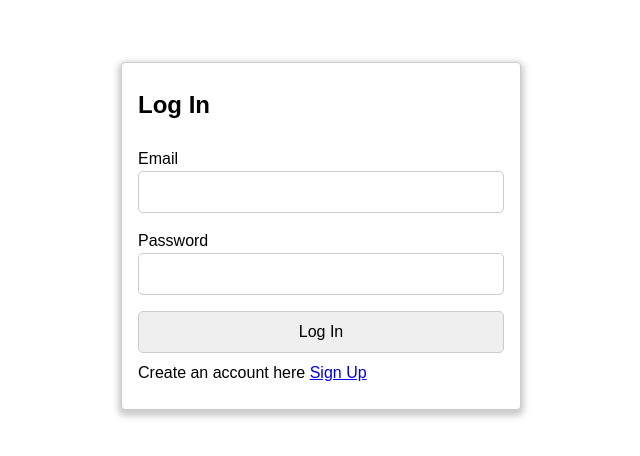
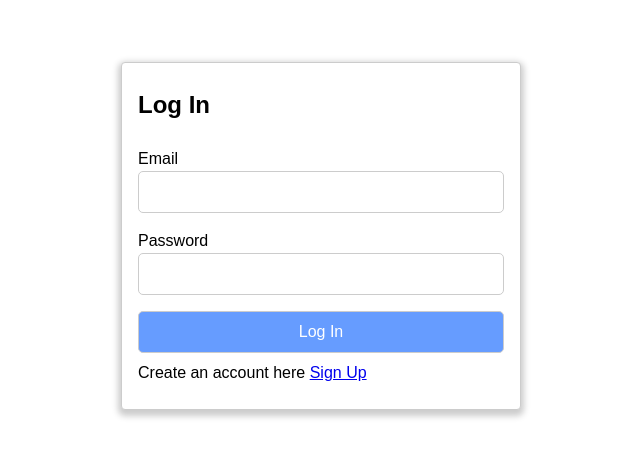
Before and after one commit to ThomasTW935/ToDoList-With-Authentication, a React (Create React App) app: page /login in a window 1280 px wide. Shown: the part 164-620 px from the top of the page, without its empty margins (319-959 px from the left). Built offline with nearby package versions, Linux system fonts and the light colour scheme; no server answers.

Commit message:
Change Profile.js style

```diff
--- a/src/components/authentication/Profile.js
+++ b/src/components/authentication/Profile.js
@@ -1,9 +1,21 @@
 import React from 'react'
+import {Link} from 'react-router-dom'
+import {useAuth} from '../../context/AuthContext'
 
 export default function Profile() {
+    const {currentUser} = useAuth()
+
     return (
-        <div>
-            Hello
+        <div className='center'>
+        <div className='formContainer'>
+            <h2>Profile</h2>
+            <div className='profile'>
+                <strong>Email:</strong>
+                <span>{currentUser.email}</span>
+            </div>
+            <Link className='btn btn-primary' to='/update-profile'>Update Profile</Link>
+            <Link to='/signup'>Log out</Link>
         </div>
+      </div>
     )
 }
--- a/src/styles/main.css
+++ b/src/styles/main.css
@@ -108,6 +108,32 @@ select {
   margin-top: 1em;
 }
 
+.btn {
+  border-radius: 5px;
+  padding: .5em;
+  background: #669cff;
+  color: white;
+  cursor: pointer;
+  text-decoration: none;
+  width: 100%;
+  text-align: center;
+}
+
+.btn-primary:hover {
+  background: #337aff;
+}
+
+.btn-secondary {
+  -ms-flex-item-align: center;
+      -ms-grid-row-align: center;
+      align-self: center;
+  background: #41b72a;
+}
+
+.btn-secondary:hover {
+  background: #3ba626;
+}
+
 .formContainer {
   border: 1px solid #cccccc;
   padding: 1.5em 1em;
@@ -127,6 +153,16 @@ select {
   border-radius: 4px;
 }
 
+.formContainer a {
+  -ms-flex-item-align: center;
+      -ms-grid-row-align: center;
+      align-self: center;
+}
+
+.formContainer .profile {
+  padding: 1em 0;
+}
+
 .form section {
   display: -webkit-box;
   display: -ms-flexbox;
@@ -137,8 +173,4 @@ select {
           flex-direction: column;
   margin: 1em 0;
 }
-
-.form button {
-  width: 100%;
-}
 /*# sourceMappingURL=main.css.map */
--- a/src/styles/main.scss
+++ b/src/styles/main.scss
@@ -25,6 +25,26 @@
     border-radius: 5px;
     margin-top: 1em;
 }
+.btn{
+    border-radius: 5px;
+    padding: .5em;
+    background:hsl(219, 100%, 70%);
+    color: white;
+    cursor: pointer;
+    text-decoration: none;
+    width: 100%;
+    text-align:center;
+    &-primary:hover{
+        background:hsl(219, 100%, 60%);
+    }
+    &-secondary{
+        align-self:center;
+        background:hsl(110, 63%, 44%);
+        &:hover{
+            background:hsl(110, 63%, 40%);
+        }
+    }
+}
 .formContainer{
     border: 1px solid  hsl(0, 0%, 80%);
     padding: 1.5em 1em;
@@ -36,6 +56,12 @@
     gap: .5em;
     background:white;
     border-radius: 4px;
+    a{
+        align-self: center;
+    }
+    .profile{
+        padding: 1em 0 ;
+    }
 }
 .form{
     section{
@@ -43,7 +69,4 @@
         flex-direction: column;
         margin: 1em 0;
     }
-    button{
-        width: 100%;
-    }
 }
```
Also changed, not shown: 1 other file (tests, documents, lock files or other folders).
